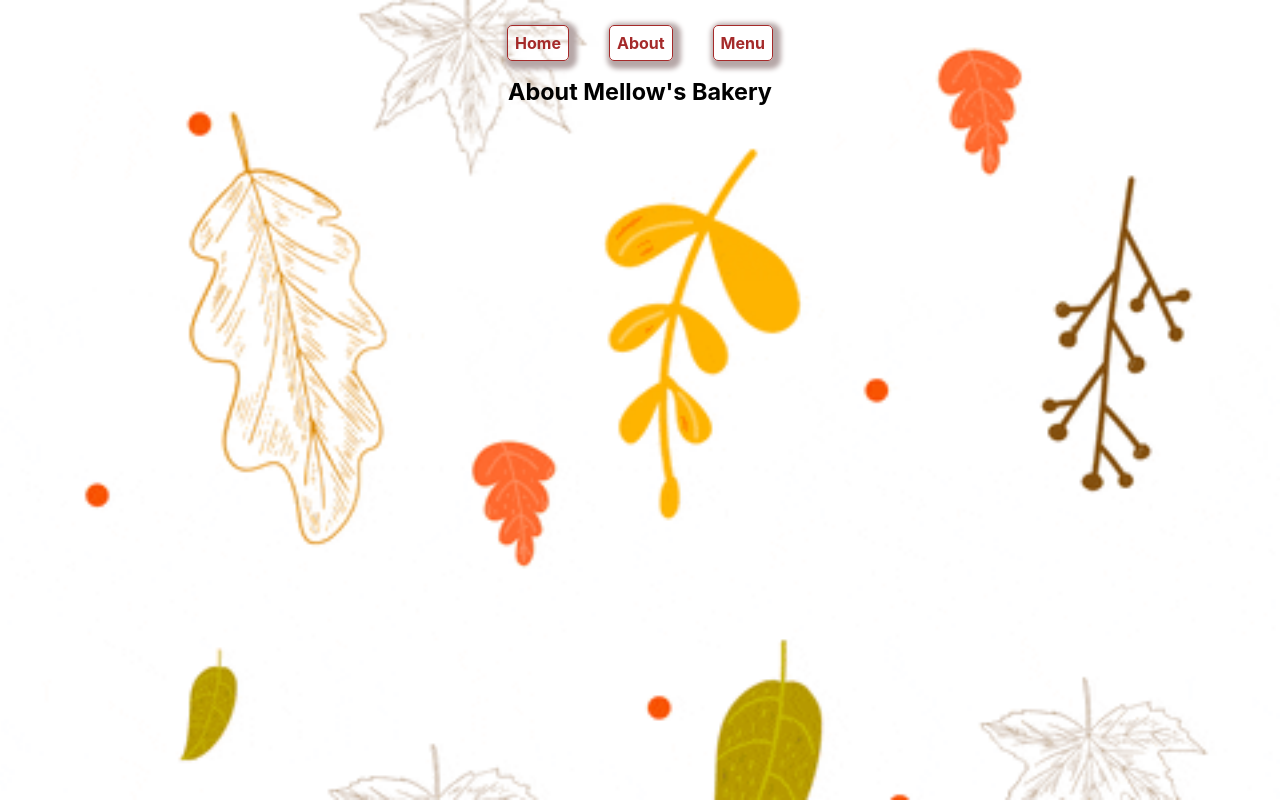
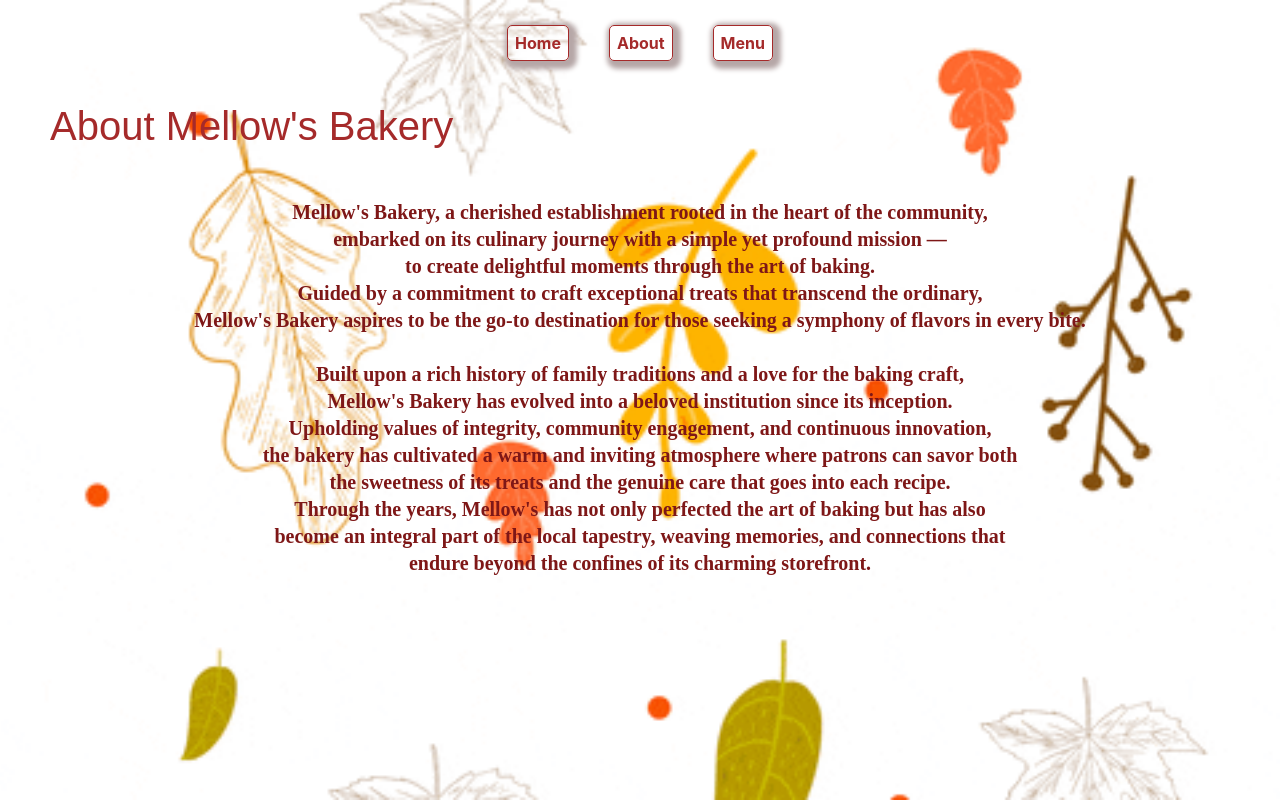
Before and after one commit to MellowMokoen/bakery-website, a React (Create React App) app: page /about in a window 1280 px wide. Built offline with nearby package versions, Linux system fonts and the light colour scheme.

Commit message:
Updated about page and styled it

```diff
--- a/src/AboutPage.css
+++ b/src/AboutPage.css
@@ -0,0 +1,14 @@
+.about-h1 {
+    color: brown;
+    margin: 50px;
+    text-align: left;
+    font-size: 40px;
+    font-family: fantasy;
+}
+
+.about-p {
+    color: rgb(126, 23, 23);
+    line-height: 27px;
+    font-family: cursive;
+    font-weight: bold;
+}
--- a/src/AboutPage.js
+++ b/src/AboutPage.js
@@ -3,6 +3,27 @@ import "./AboutPage.css";
 
 export default function(){
     return (
-        <h3>About Mellow's Bakery</h3>
+      <div>
+        <div className="about-h1">
+          About Mellow's Bakery
+        </div>
+        <div className="about-p">
+            Mellow's Bakery, a cherished establishment rooted in the heart of the community, <br />
+             embarked on its culinary journey with a simple yet profound mission — <br />
+             to create delightful moments through the art of baking. <br />
+             Guided by a commitment to craft exceptional treats that transcend the ordinary, <br />
+             Mellow's Bakery aspires to be the go-to destination for those seeking a symphony of flavors in every bite.
+            <br />
+            <br />
+            Built upon a rich history of family traditions and a love for the baking craft, <br />
+            Mellow's Bakery has evolved into a beloved institution since its inception. <br />
+            Upholding values of integrity, community engagement, and continuous innovation, <br />
+            the bakery has cultivated a warm and inviting atmosphere where patrons can savor both <br />
+            the sweetness of its treats and the genuine care that goes into each recipe. <br />
+            Through the years, Mellow's has not only perfected the art of baking but has also <br />
+            become an integral part of the local tapestry, weaving memories, and connections that <br />
+            endure beyond the confines of its charming storefront.
+        </div>
+      </div>
     );
 }
```
